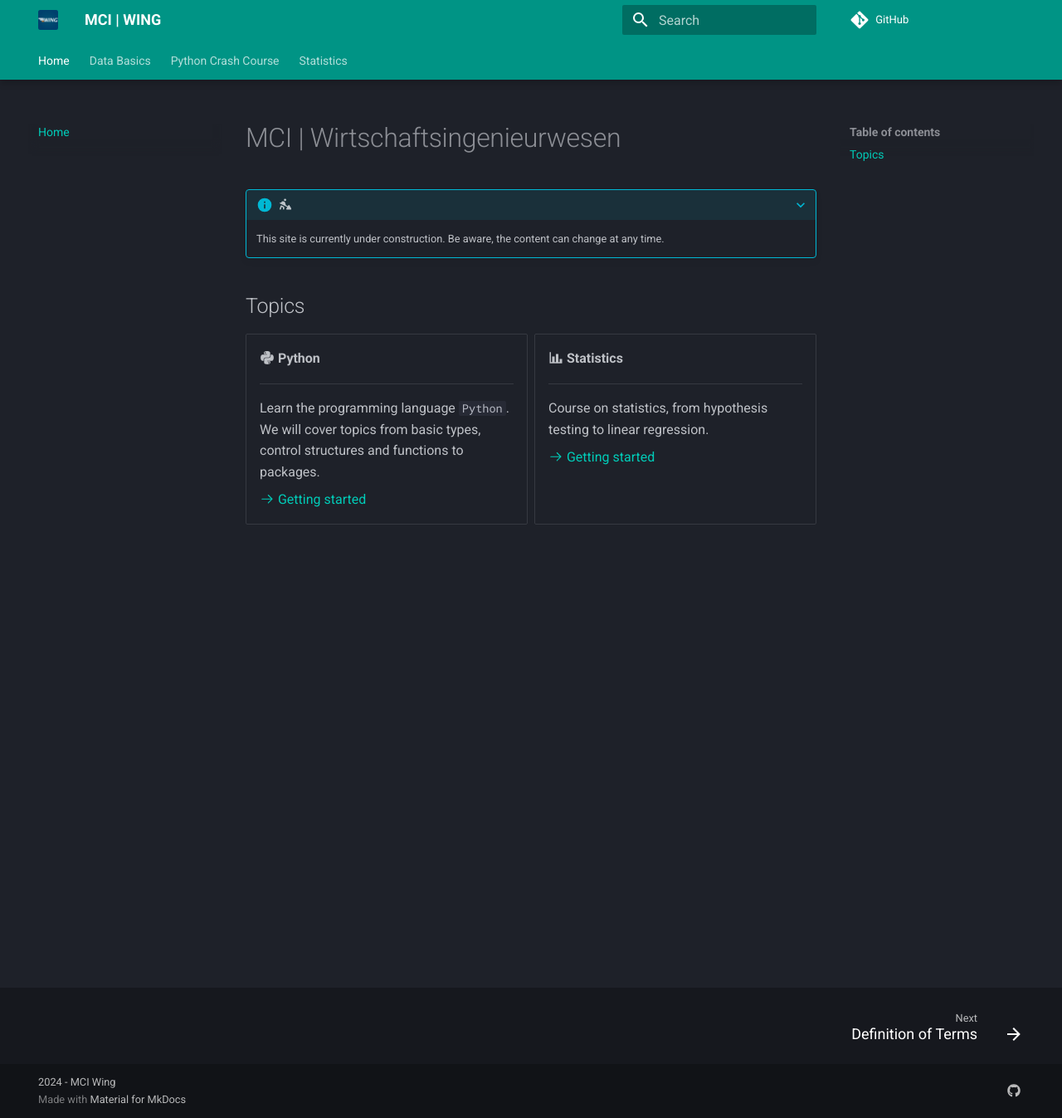
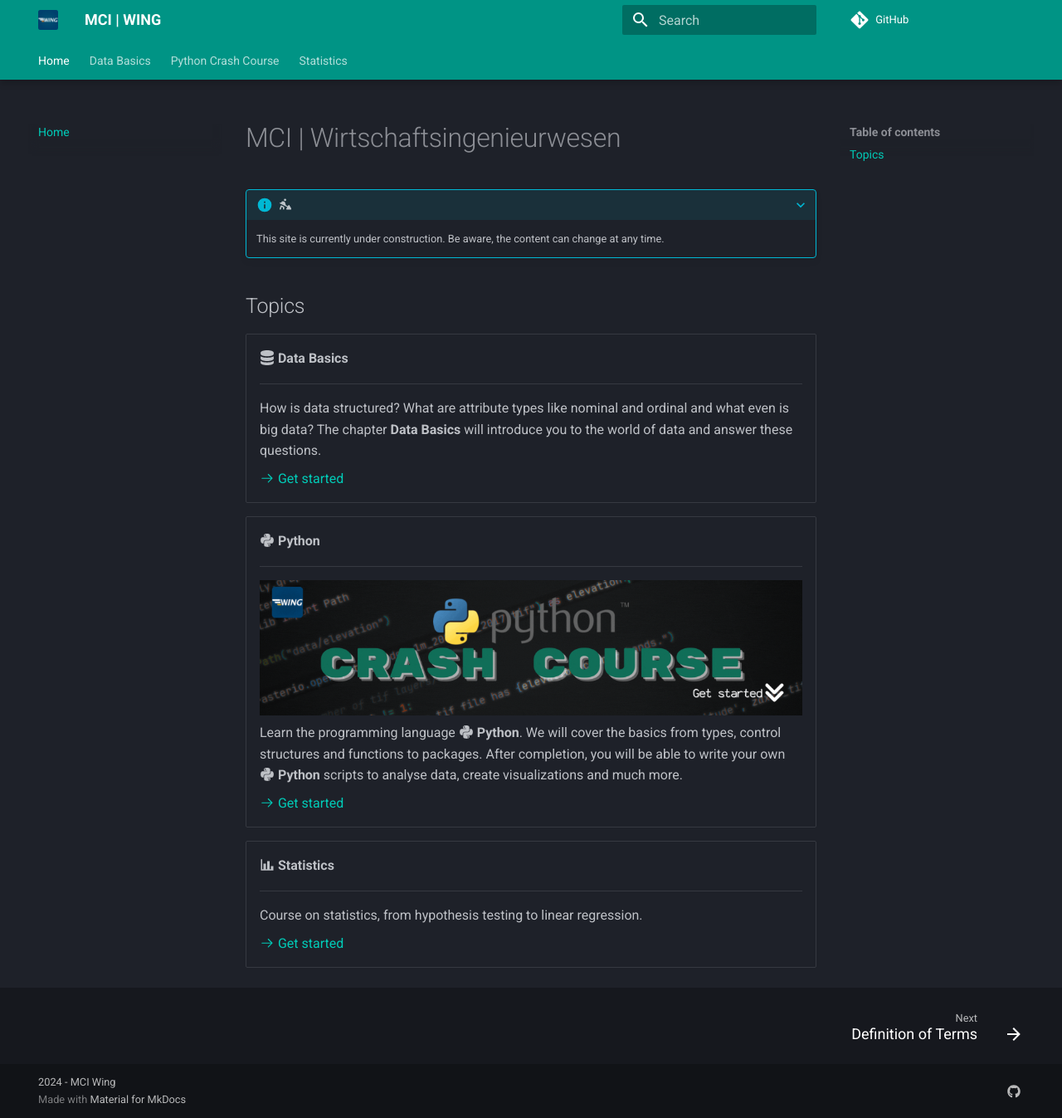
Before and after one commit to mciwing/mciwing.github.io, an MkDocs documentation site: the page built from docs/index.md, in a window 1280 px wide and 1347 px high. Shown: the whole window at 83% size. Built offline with MkDocs 1.6.1 and Material for MkDocs 9.7.7, drawn with Linux system fonts in a browser that asks for light colours; comment, search, counter and statistics services are not loaded.

Commit message:
docs: header + slight style changes (Python Crash Course)

```diff
--- a/docs/index.md
+++ b/docs/index.md
@@ -11,14 +11,35 @@
 
 <div class="grid cards" markdown>
 
+- :fontawesome-solid-database: __Data Basics__
+
+    ---
+    How is data structured? What are attribute types like nominal and
+    ordinal and what even is big data? The chapter **Data Basics** will
+    introduce you to the world of data and answer these questions.
+
+    [:octicons-arrow-right-24: Get started](databasics/Terms.md)
+
+</div>
+
+<div class="grid cards" markdown>
+
 - :fontawesome-brands-python: __Python__
 
     ---
+    ![header](assets/python/python-header.gif)
+    Learn the programming language **:fontawesome-brands-python: Python**.
+    We will cover the basics from types, control structures and functions to
+    packages.
+    After completion, you will be able to write your own
+    **:fontawesome-brands-python: Python** scripts to analyse data, create
+    visualizations and much more.
 
-    Learn the programming language `Python`. We will cover topics from basic
-    types, control structures and functions to packages.
+    [:octicons-arrow-right-24: Get started](python/index.md)
 
-    [:octicons-arrow-right-24: Getting started](python/index.md)
+</div>
+
+<div class="grid cards" markdown>
 
 - :material-chart-bar: __Statistics__
 
@@ -26,5 +47,5 @@
 
     Course on statistics, from hypothesis testing to linear regression.
 
-    [:octicons-arrow-right-24: Getting started](statistics/index.md)
+    [:octicons-arrow-right-24: Get started](statistics/index.md)
 </div>
```
Also changed, not shown: docs/python/index.md (+6 -5 lines), docs/assets/python/python-header.gif (added).
